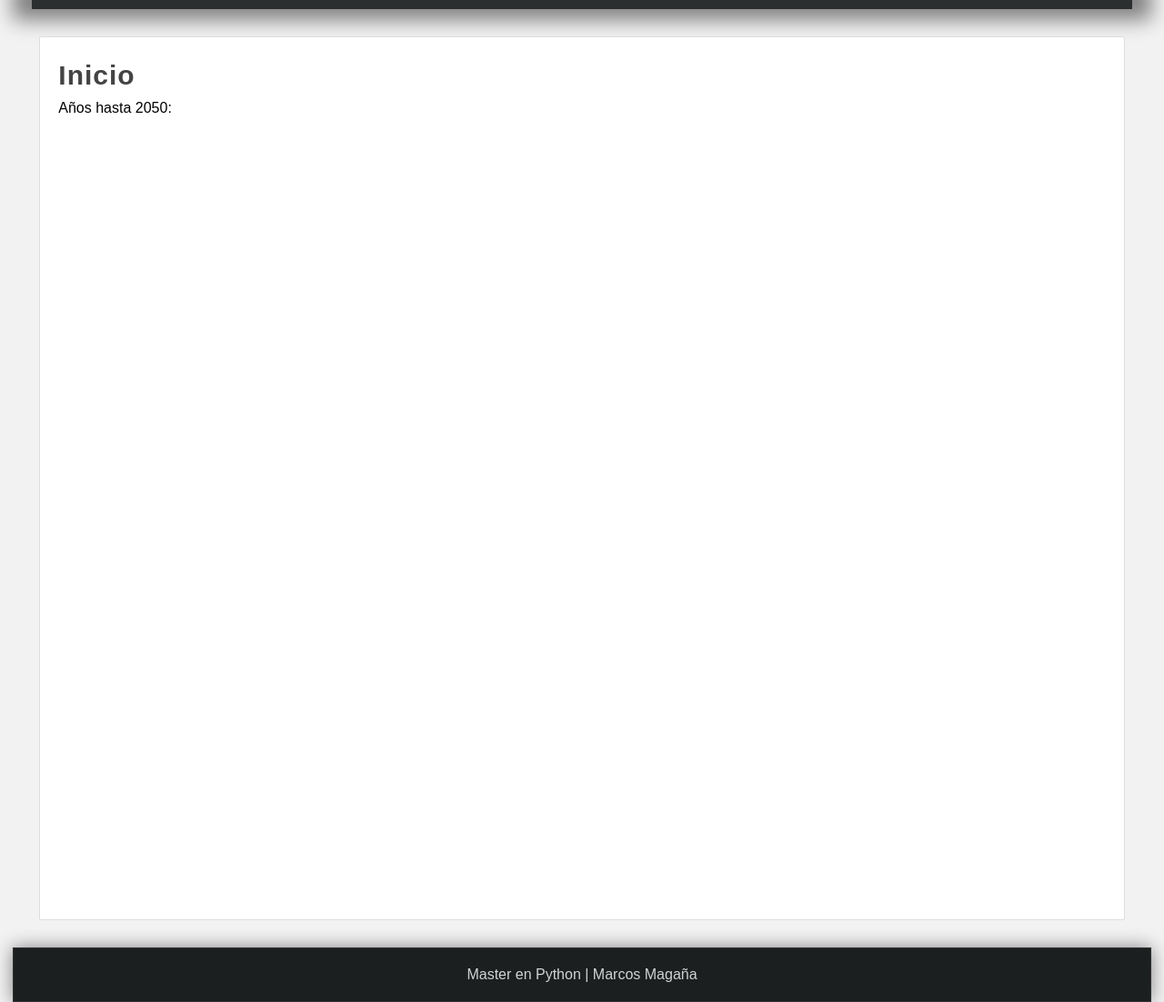
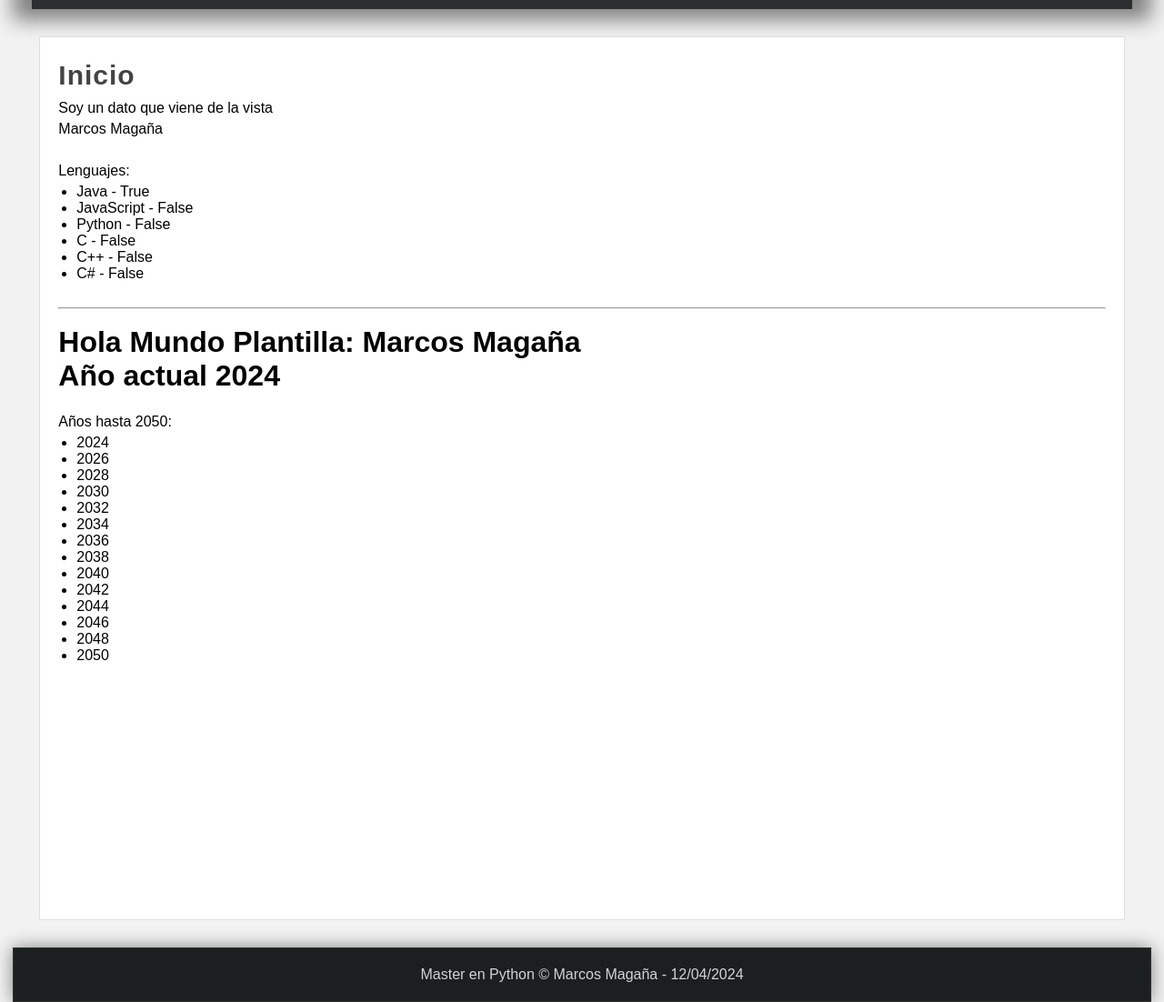
Before and after one commit to marcosmh/master-python, a Django app: page / in a window 1280 px wide. Shown: the part 182-1284 px from the top of the page at 91% size. Run offline with Django 3.2, Linux system fonts and the light colour scheme.

Commit message:
Proyecto con Django - tags django

```diff
--- a/22-django/aprendiendo_django/miapp/static/css/styles.css
+++ b/22-django/aprendiendo_django/miapp/static/css/styles.css
@@ -4,6 +4,16 @@
     padding: 0px;
     font-family: sans-serif, Arial, Helvetica;
     text-decoration: none;
+}
+
+.box p, .box h2, .box h3, .box ul {
+    margin-top: 5px;
+    margin-bottom: 5px;
+}
+
+.box ul, .box ol {
+    margin-left: 20px;
+    margin-bottom: 10px;
 }
 
 body {
--- /dev/null
+++ b/22-django/aprendiendo_django/miapp/templates/fecha_actual.html
@@ -0,0 +1,15 @@
+<br/>
+<hr/>
+<br/>
+<h1>{{ saludo }} {{ nombre }}
+<h1>Año actual 2024 </h1>
+
+<br>
+<p>Años hasta 2050: </p>
+<ul>
+{% for it in years %}
+    {% if it|divisibleby:2 == True %}
+        <li> {{ it }} </li>
+    {% endif %}
+{% endfor %}
+</ul>
--- a/22-django/aprendiendo_django/miapp/templates/index.html
+++ b/22-django/aprendiendo_django/miapp/templates/index.html
@@ -3,6 +3,42 @@
 {% block title  %} Inicio {% endblock %}
 
 {% block content %}
+
+{% comment "Comentario en Django" %}
+    Comentarios
+{% endcomment %}
+
 <h1 class="title">Inicio</h1>
-<p>Años hasta 2050: </p>
+
+<p>{{ mi_variable }}</p>
+
+{% if nombre and nombre == 'Marcos Magaña' %}
+    <p>{{ nombre }}</p>
+{% else %}
+    <strong>El nombre no existe</strong>
+{% endif %}
+
+<br>
+<p>Lenguajes:</>
+
+<ul>
+{% comment "Notas For" %}
+    forloop.first
+    forloop.last
+    forloop.counter
+    forloop.counter0
+    forloop.revcounter
+{% endcomment %}
+
+{% for lenguaje in lenguajes %}
+    <li>{{ lenguaje }} - {{ forloop.first }}</li>
+{% empty %}
+    <strong>No hay lenguajes que mostrar</>
+{% endfor %}
+</ul>
+
+
+
+{% include 'fecha_actual.html' with saludo="Hola Mundo Plantilla: " %}
+
 {% endblock %}
--- a/22-django/aprendiendo_django/miapp/templates/layout.html
+++ b/22-django/aprendiendo_django/miapp/templates/layout.html
@@ -22,16 +22,16 @@
         <nav>
             <ul>
                 <li>
-                    <a href="/inicio">Inicio</a>
+                    <a href="{% url 'inicio' %}">Inicio</a>
                 </li>
                 <li>
-                    <a href="/hola-mundo">Hola Mundo</a>
+                    <a href="{% url 'hola_mundo' %}">Hola Mundo</a>
                 </li>
                 <li>
-                    <a href="/pagina">Página</a>
+                    <a href="{% url 'pagina' %}">Página</a>
                 </li>
                 <li>
-                    <a href="/contacto">Contacto</a>
+                    <a href="{% url 'contacto' 'Marcos' 'Magaña' %}">Contacto</a>
                 </li>
             </ul>
         </nav>
@@ -52,7 +52,8 @@
         </div>
 
         <footer>
-            Master en Python | Marcos Magaña
+            Master en Python &copy; Marcos Magaña - {% now "d/m/Y" %}
+
         </footer>
 
     </body>
--- a/22-django/aprendiendo_django/miapp/views.py
+++ b/22-django/aprendiendo_django/miapp/views.py
@@ -25,20 +25,17 @@ layout = """
 """
 
 def index(request):
-    html = ""
-    """
-        <h1>Inicio</h1>
-        <p>Años hasta 2050: </p>
-    """
+
     year = 2024
-    while year <= 2050:
-        if year % 2 == 0:
-            html += f"<li> {year} </li>"
-        year += 1
+    hasta = range(year, 2051)
+    lenguajes = ['Java','JavaScript','Python','C','C++','C#']
 
-    html += "</ul>"
-
-    return render(request, 'index.html')
+    return render(request, 'index.html', {
+        'mi_variable': 'Soy un dato que viene de la vista',
+        'nombre': 'Marcos Magaña',
+        'lenguajes': lenguajes,
+        'years': hasta
+    })
 
 def hola_mundo(request):
     return render(request,'hola_mundo.html')
```
